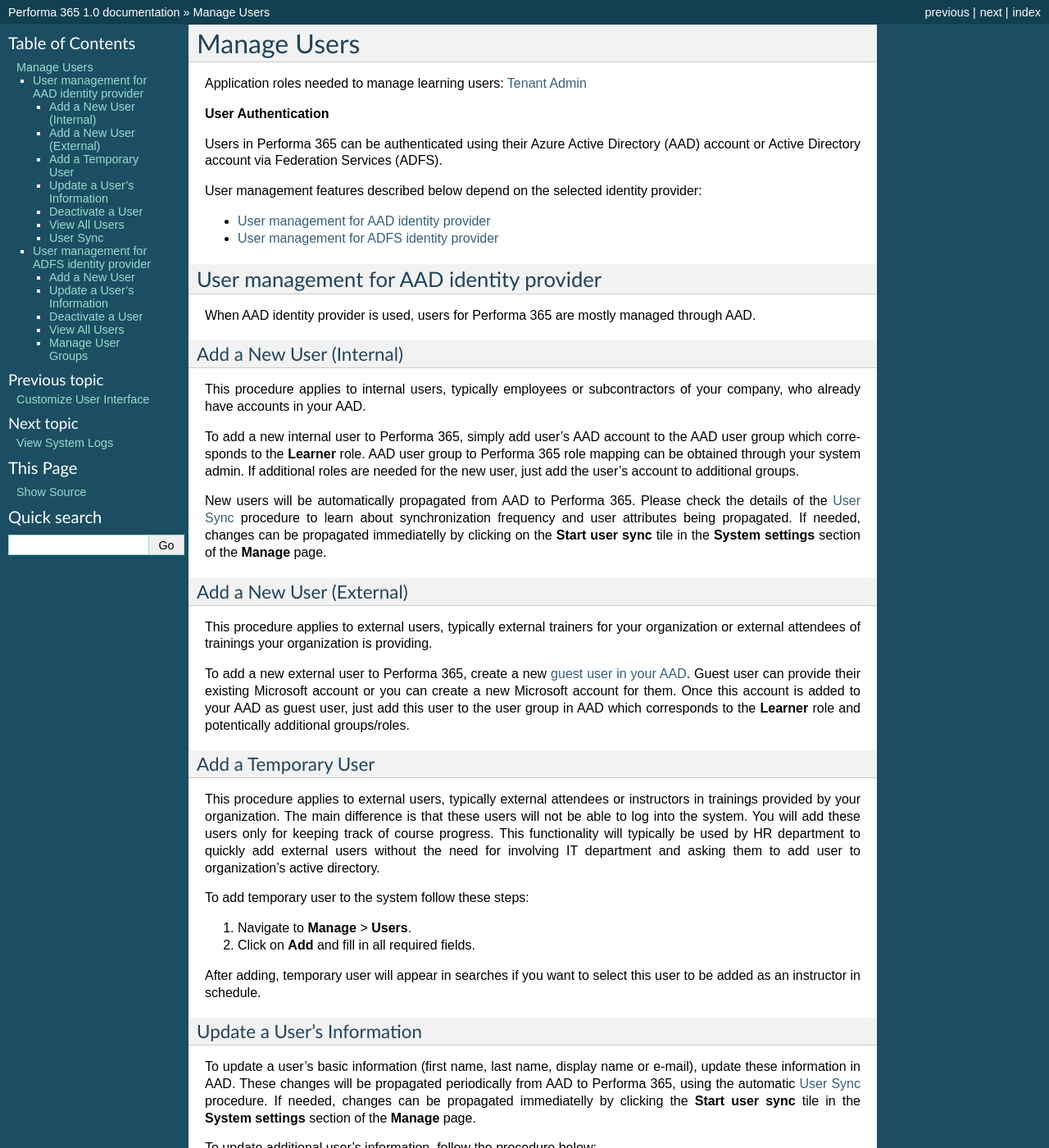
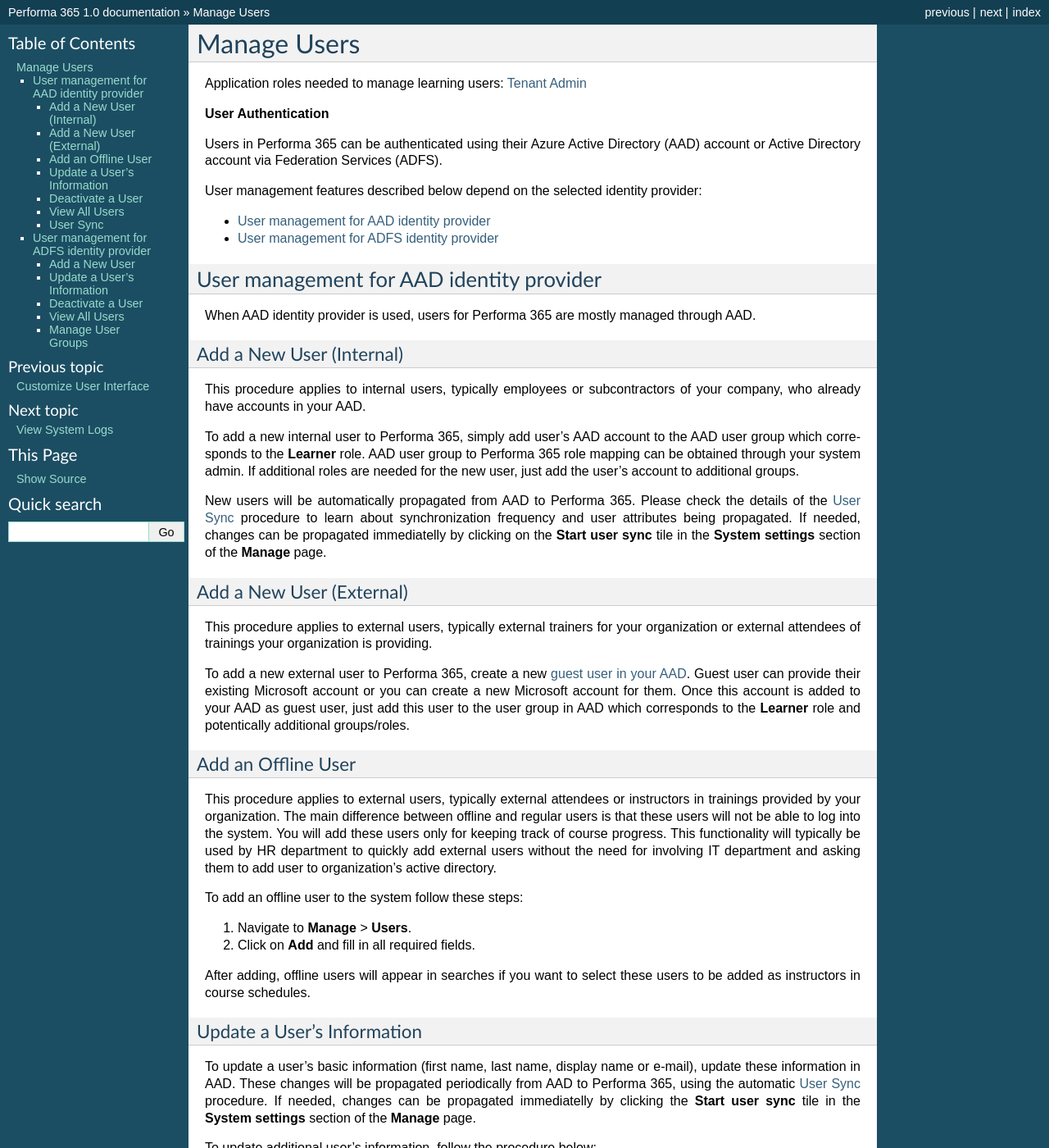
Before and after one commit to pslisko/performa365docs, a Sphinx documentation site: the page built from docs/howto/manage_users.rst, in a window 1280 px wide and 1400 px high. Shown: the whole window at 82% size. Built offline with Sphinx 7.4.7, drawn with Linux system fonts in a browser that asks for light colours; pages that are not in the unit, such as notebooks, are missing from menus.

Commit message:
Update manage_users.rst

```diff
--- a/docs/howto/manage_users.rst
+++ b/docs/howto/manage_users.rst
@@ -37,17 +37,17 @@
 
 To add a new external user to Performa 365, create a new `guest user in your AAD <https://docs.microsoft.com/en-us/azure/active-directory/b2b/user-properties>`_. Guest user can provide their existing Microsoft account or you can create a new Microsoft account for them. Once this account is added to your AAD as guest user, just add this user to the user group in AAD which corresponds to the **Learner** role and potentically additional groups/roles.
 
-Add a Temporary User
+Add an Offline User
 *****************************
 
-This procedure applies to external users, typically external attendees or instructors in trainings provided by your organization. The main difference is that these users will not be able to log into the system. You will add these users only for keeping track of course progress. This functionality will typically be used by HR department to quickly add external users without the need for involving IT department and asking them to add user to organization's active directory.
+This procedure applies to external users, typically external attendees or instructors in trainings provided by your organization. The main difference between offline and regular users is that these users will not be able to log into the system. You will add these users only for keeping track of course progress. This functionality will typically be used by HR department to quickly add external users without the need for involving IT department and asking them to add user to organization's active directory.
 
-To add temporary user to the system follow these steps:
+To add an offline user to the system follow these steps:
 
 #. Navigate to **Manage** > **Users**.
 #. Click on **Add** and fill in all required fields.
 
-After adding, temporary user will appear in searches if you want to select this user to be added as an instructor in schedule.
+After adding, offline users will appear in searches if you want to select these users to be added as instructors in course schedules.
 
 
 Update a User's Information
```
